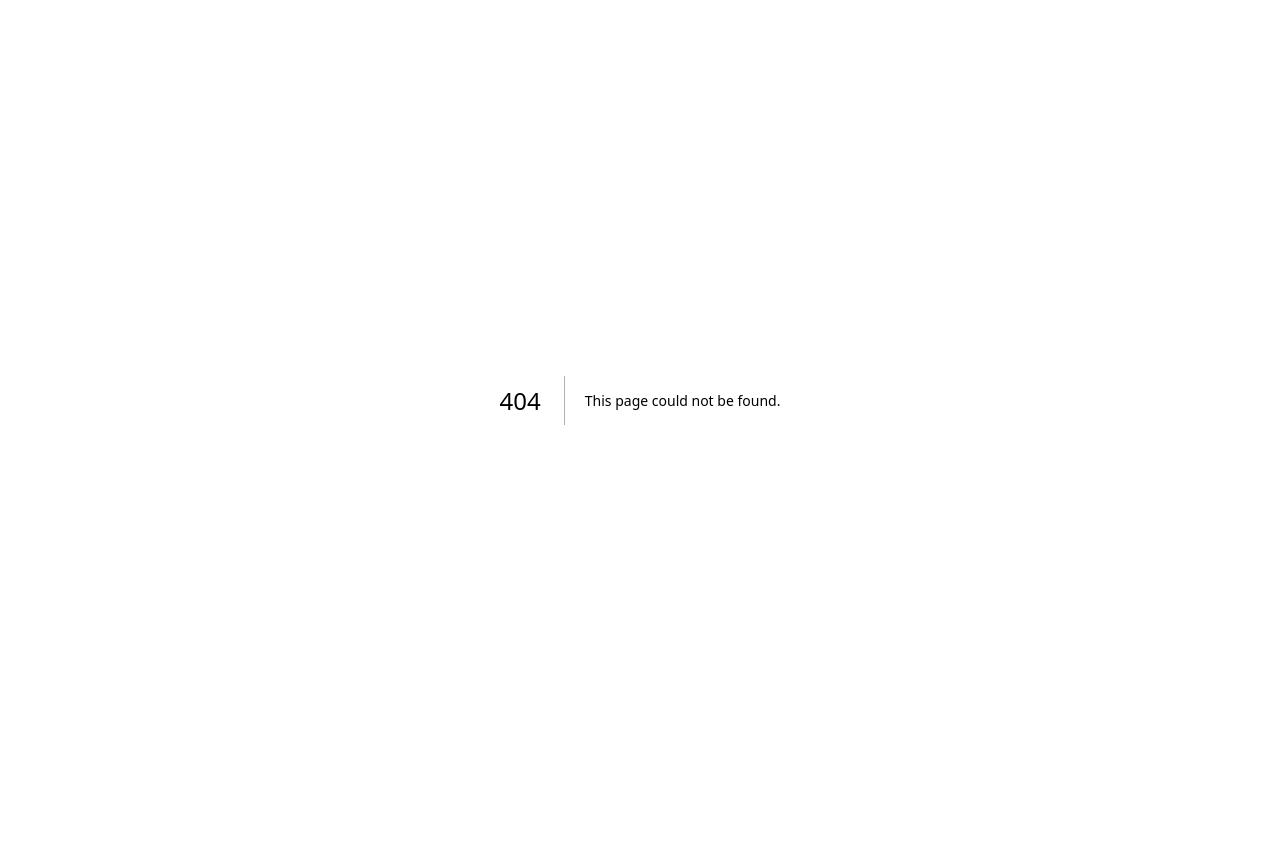
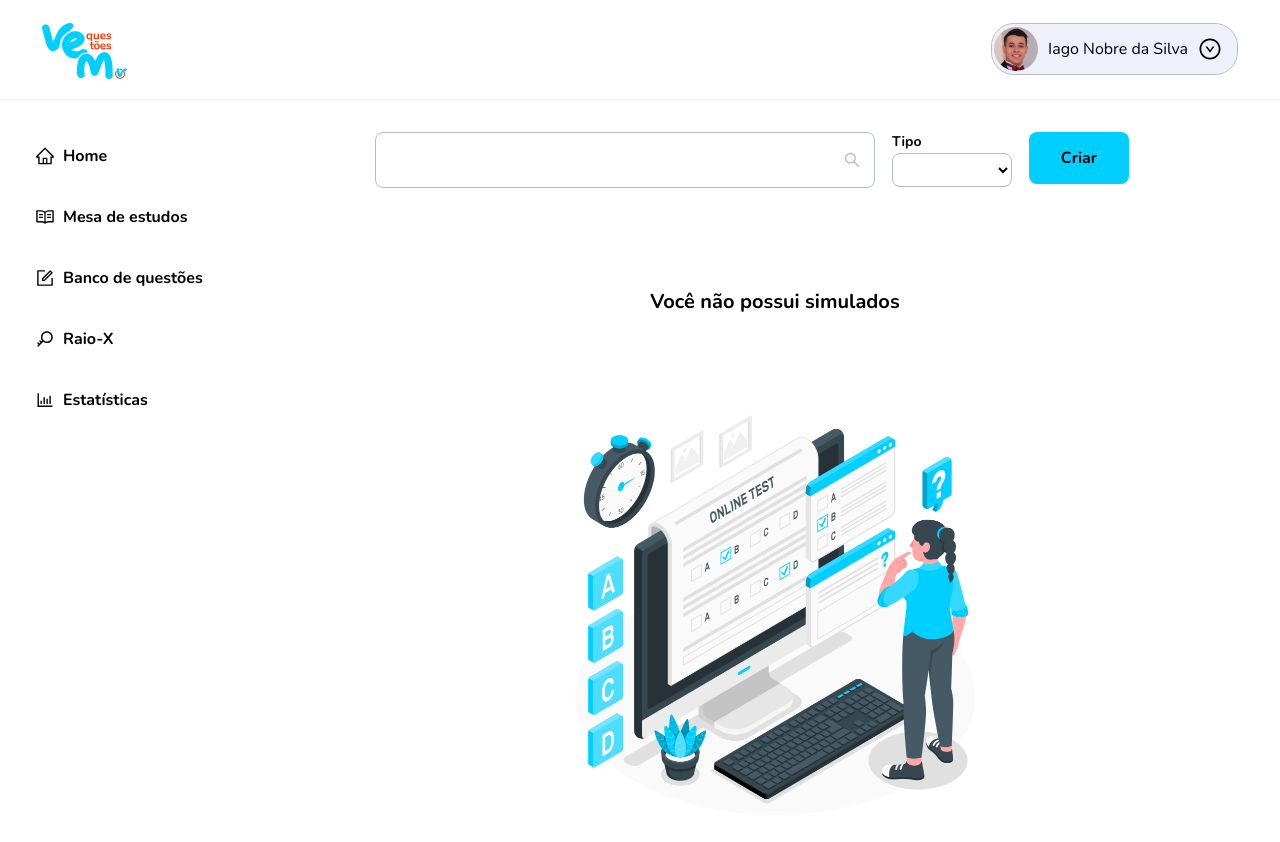
Before and after one commit to vadolasi/vem-questoes, a Next.js app: page /simulados in a window 1280 px wide. Before the commit this address had no page. Shown: the top 842 px of the page. Before the commit the page ends 800 px from the top, so only its background shows below. Built offline with nearby package versions, Linux system fonts and the light colour scheme.

Commit message:
create simulado  page

```diff
--- /dev/null
+++ b/src/pages/simulados/index.tsx
@@ -0,0 +1,30 @@
+import Image from 'next/image';
+
+import { Container, Content, Search } from './styles';
+
+import { Menu } from "@/components/Menu";
+import { Header } from "@/components/Header";
+import { SearchInput } from '@/components/SearchInput';
+import { Select } from '@/components/Select';
+import { Button } from '@/components/Button';
+import { DefaultSearchPage } from '@/components/DefaultSearchPage';
+
+
+import simulado from '@/assets/Test.png'
+
+export default function Home() {
+  return (
+    <Container>
+     <Header/>
+     <Menu/>
+     <Content>
+      <Search>
+        <SearchInput/>
+        <Select label='Tipo' options={['Aleatório', 'Personalizado']}/>
+        <Button text='Criar'/>
+      </Search>
+        <DefaultSearchPage text='Você não possui simulados' picture={simulado} alt='Mulher resolvendo uma prova'/>
+     </Content>
+    </Container>
+  )
+}
--- /dev/null
+++ b/src/pages/simulados/styles.ts
@@ -0,0 +1,34 @@
+import { styled } from '../../styles'
+
+export const Container = styled('div', {
+        width: "100vw",
+        height: "100vh",
+
+        display: 'grid',
+        gridTemplateColumns: '270px auto',
+        gridTemplateRows: '100px auto',
+        gridTemplateAreas:
+        `
+        "header header"
+        "menu content"
+        `,
+});
+
+
+export const Content = styled('main', {
+        gridArea: 'content',
+        display: "flex",
+        flexDirection: "column",
+        alignItems: "center",
+
+
+})
+export const Search = styled('div', {
+        display: "grid",
+        gridTemplateColumns: "500px 120px 100px",
+        width: "800px",
+        gap: "17px",
+
+        marginTop: "32px"
+
+})
```
